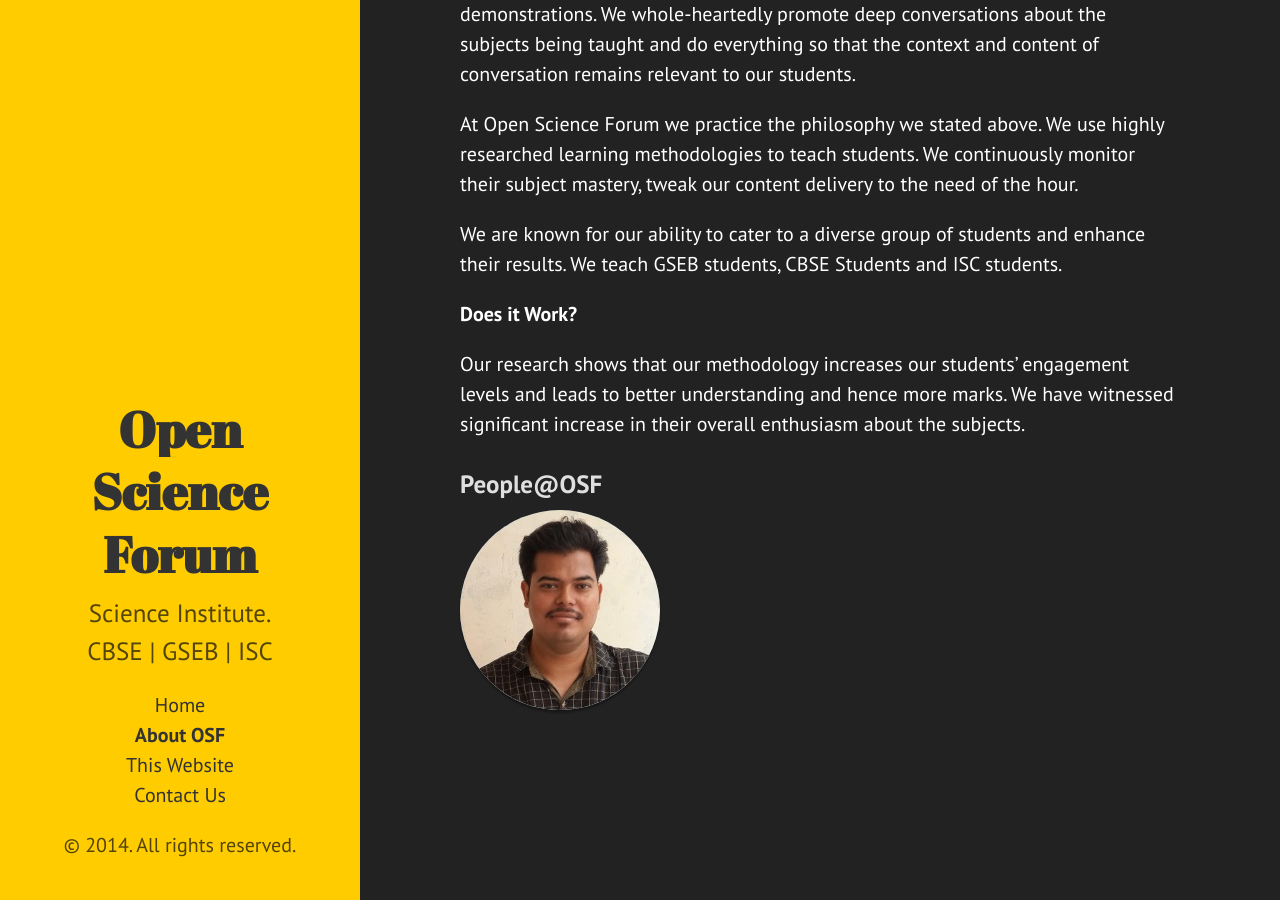
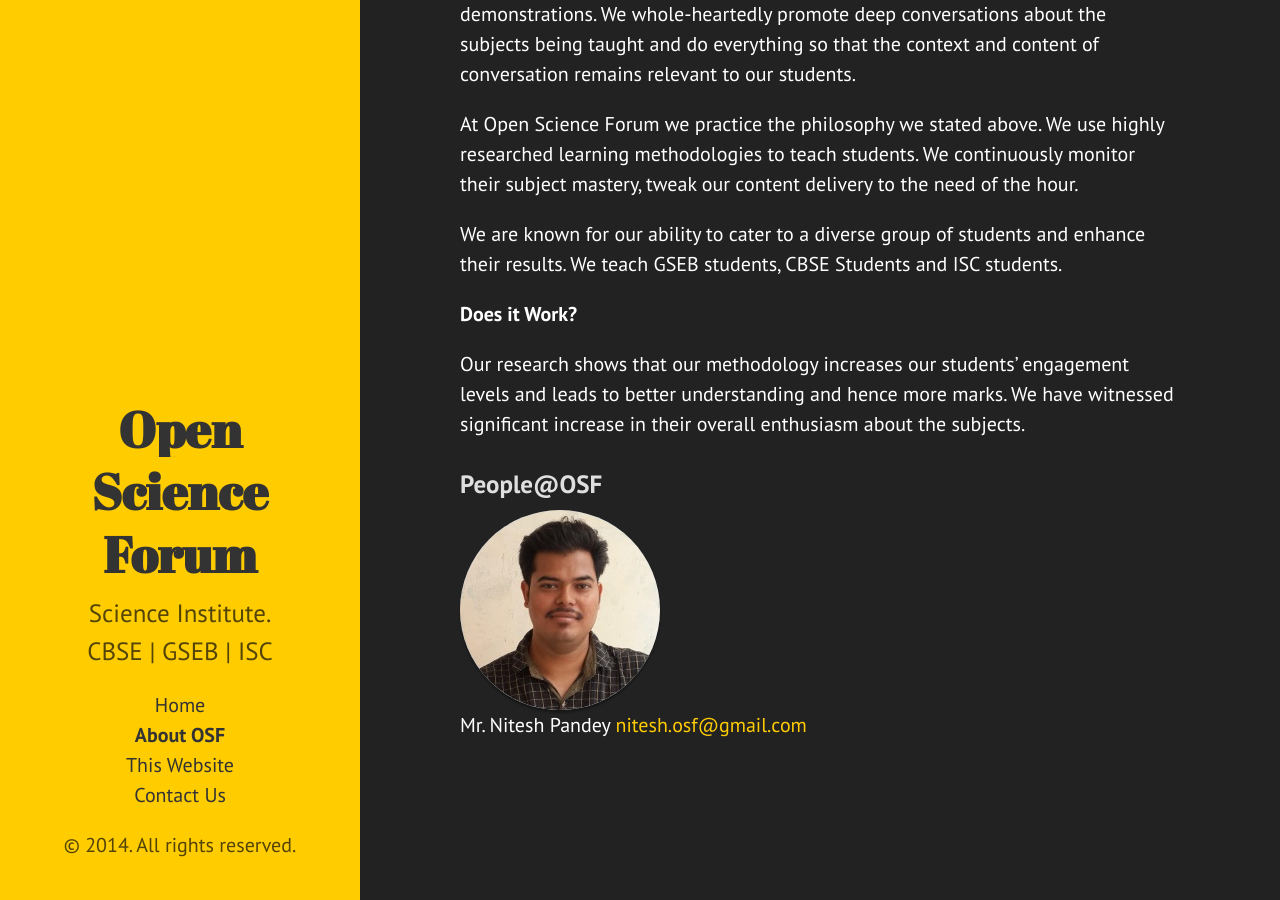
Before and after one commit to opensf/opensf.github.io, a Jekyll site: the page built from 1. about.md, in a window 1280 px wide and 900 px high, scrolled down 781 px. Built offline with Jekyll 4.4.1, drawn with Linux system fonts in a browser that asks for light colours.

Commit message:
Added Name and Contact Details

```diff
--- a/1. about.md
+++ b/1. about.md
@@ -44,3 +44,6 @@ Our research shows that our methodology increases our students' engagement level
    box-shadow: 0 3px 2px rgba(0, 0, 0, 0.3);
 }
 </style>
+
+Mr. Nitesh Pandey
+<nitesh.osf@gmail.com>
```
